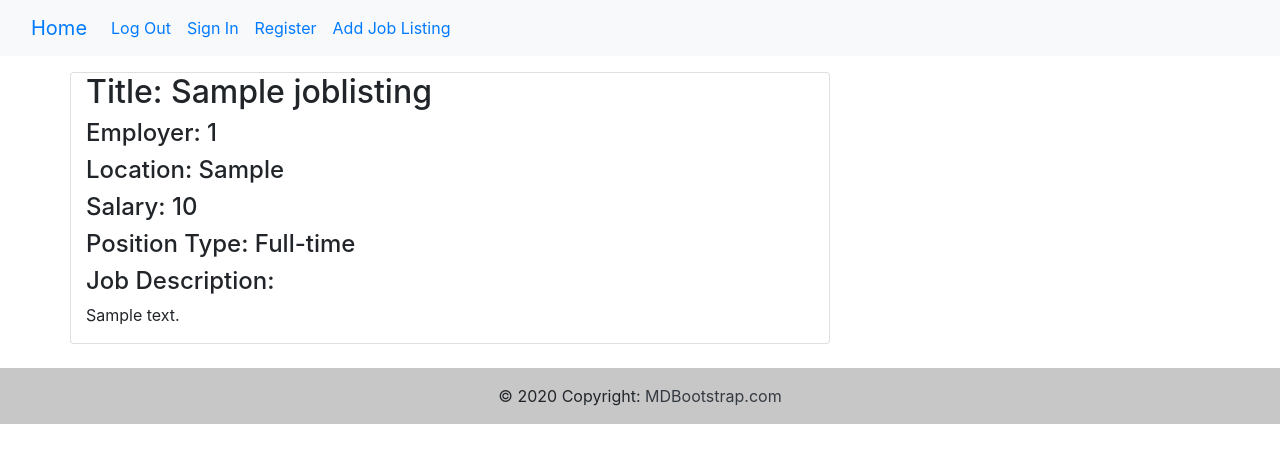
After one commit to NowickiLukasz/job-listing-site-ci-pp4, a Django app: a page that uses templates/base.html in a window 1280 px wide. The commit adds this page. Shown: the top 463 px of the page. Run offline with Django 3.2, Linux system fonts and the light colour scheme; tables that the repository leaves empty hold one stand-in row (values such as "Sample post"); some libraries are stand-ins or nearby versions.

```diff
--- a/jobs/models.py
+++ b/jobs/models.py
@@ -2,6 +2,7 @@ from django.db import models
 from django.contrib.auth.models import User
 from cloudinary.models import CloudinaryField
 from django_countries.fields import CountryField
+from django.urls import reverse
 
 
 STATUS = ((0, "Draft"), (1, "Published"))
@@ -9,7 +10,7 @@ POSITION_TYPE = (("Full-time", "Full-time"), ("Part-time", "Part-time"))
 
 class JobListing(models.Model):
     title = models.CharField(max_length=150, unique=True)
-    slug = models.CharField(max_length=150, unique=True)
+    slug = models.CharField(max_length=150)
     employer = models.ForeignKey(User, on_delete=models.CASCADE)
     location = models.CharField(max_length=300)
     salary = models.SmallIntegerField()
@@ -28,6 +29,9 @@ class JobListing(models.Model):
 
     def numbers_of_times_saved(self):
         return self.saves.count()
+
+    def get_absolute_url(self):
+        return reverse('job_listing')
 
 
 class CoverLetter(models.Model):
--- a/jobs/urls.py
+++ b/jobs/urls.py
@@ -1,6 +1,11 @@
 from django.urls import path
-from .views import JobListingView
+from .views import JobListingView, JobListingDetail, AddJobListingView
 
 urlpatterns = [
-    path('joblisting/', JobListingView.as_view(), name='joblisting')
+    path('home/', JobListingView.as_view(), name='home'),
+    path('job-listing/', JobListingView.as_view(), name='job_listing'),
+    path('add-job/', AddJobListingView.as_view(), name='add_job'),
+    path('<slug:slug>/', JobListingDetail.as_view(), name='job_details'),
+
+
 ]
--- a/jobs/views.py
+++ b/jobs/views.py
@@ -1,6 +1,7 @@
-from django.shortcuts import render
+from django.shortcuts import render, get_object_or_404
 from django.views import generic
 from .models import JobListing
+# from .forms import JobListingForm
 
 # Create your views here.
 
@@ -8,4 +9,33 @@ class JobListingView(generic.ListView):
     model = JobListing
     queryset = JobListing.objects.filter(composed_status=1)
     template_name = 'job_listing.html'
-    paginate_by = 10
+    paginate_by = 5
+
+
+class JobListingDetail(generic.DetailView):
+
+    def get(self, request, slug, *args, **kwargs):
+        queryset = JobListing.objects.filter(composed_status=1)
+        job = get_object_or_404(queryset, slug=slug)
+        saves = False
+        if job.saves.filter(id=self.request.user.id).exists():
+            saves = True
+
+        return render(
+            request,
+            'job_details.html',
+            {
+                'job': job,
+                'saves': saves
+            }
+        )
+
+class AddJobListingView(generic.CreateView):
+
+    model = JobListing
+    queryset = JobListing.objects.all()
+    template_name = 'add_job_listing.html'
+    fields = [
+        'title', 'employer', 'location', 'salary', 'postition_type',
+        'description'
+    ]
--- a/templates/base.html
+++ b/templates/base.html
@@ -16,7 +16,7 @@
 
     <nav class="navbar navbar-expand-lg bg-light">
         <div class="container-fluid">
-            <a class="navbar-brand" href="#">Navbar</a>
+            <a class="navbar-brand" href="{% url 'home' %}">Home</a>
             <button class="navbar-toggler" type="button" data-bs-toggle="collapse" data-bs-target="#navbarNav"
                 aria-controls="navbarNav" aria-expanded="false" aria-label="Toggle navigation">
                 <span class="navbar-toggler-icon"></span>
@@ -33,7 +33,7 @@
                         <a class="nav-link" href="#">Register</a>
                     </li>
                     <li class="nav-item">
-                        <a class="nav-link ">Add Job Listing</a>
+                        <a class="nav-link" href="{% url 'add_job' %}">Add Job Listing</a>
                     </li>
                 </ul>
             </div>
@@ -47,7 +47,7 @@
     </main>
 
     <!-- Footer -->
-    <footer class="bg-light text-center text-lg-start fixed-bottom">
+    <footer class="bg-light text-center text-lg-start bottom">
         <!-- Copyright -->
         <div class="text-center p-3" style="background-color: rgba(0, 0, 0, 0.2);">
             © 2020 Copyright:
--- /dev/null
+++ b/templates/job_details.html
@@ -0,0 +1,26 @@
+{% extends "base.html" %}
+
+
+{% block content %}
+
+<div class="container">
+    <div class="row">
+        <div class="col-8 card mb-4 mt-3">
+            <h2>Title: {{ job.title }}</h2>
+            <h4>Employer: {{ job.employer.id }}</h4>
+            <h4>Location: {{ job.location }}</h4>
+            <h4>Salary: {{ job.salary }}</h4>
+            <h4>Position Type: {{ job.postition_type }}</h4>
+            <h4>Job Description: </h4>
+            <p>{{ job.description | safe }}</p>
+        </div>
+
+
+
+    </div>
+</div>
+
+
+
+
+{% endblock %}
```
Also changed, not shown: templates/add_job_listing.html (added, +15 -0 lines), templates/index.html (+9 -0 lines), templates/job_listing.html (+21 -1 lines), jobs/migrations/0001_initial.py, jobs/migrations/0004_alter_joblisting_slug.py (added).
